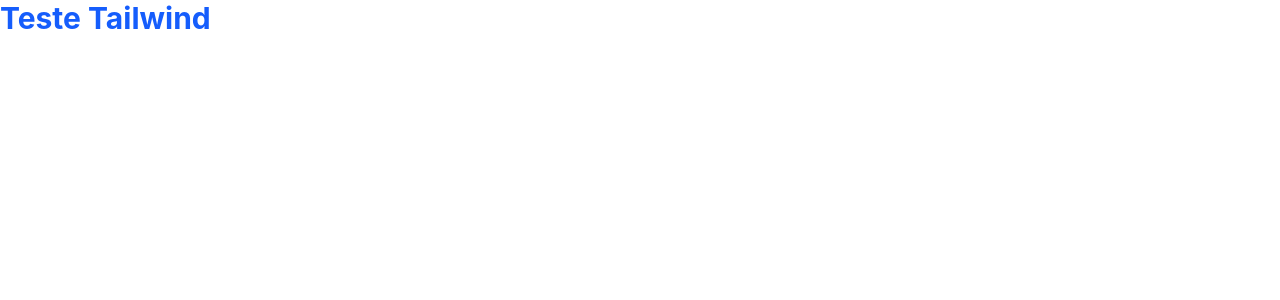
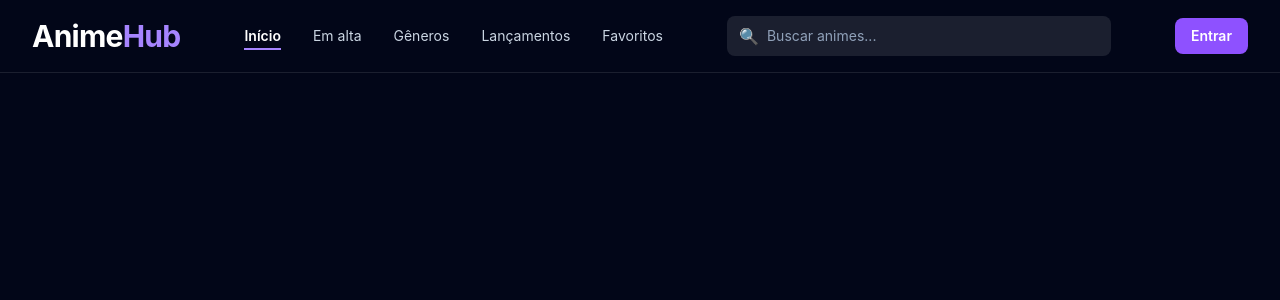
Before and after one commit to helobr12/anime-hub, a React (Vite) app: page / in a window 1280 px wide. Shown: the top 300 px of the page. Built offline with nearby package versions, Linux system fonts and the light colour scheme.

Commit message:
Cria cabeçalho com logo, navegação e busca

```diff
--- a/src/App.tsx
+++ b/src/App.tsx
@@ -1,4 +1,57 @@
 function App() {
-  return <h1 className="text-3xl font-bold text-blue-600">Teste Tailwind</h1>
+  return (
+    <div className="min-h-screen bg-slate-950 text-white">
+      <header className="border-b border-white/10">
+        <div className="mx-auto flex max-w-7xl items-center justify-between gap-6 px-4 py-4 md:px-6 lg:px-8">
+          <a href="#" className="text-2xl font-bold tracking-tight md:text-3xl">
+            Anime<span className="text-violet-400">Hub</span>
+          </a>
+
+          <nav className="hidden md:block">
+            <ul className="flex gap-5 text-sm text-slate-300 lg:gap-8">
+              <li><a href="#" className="border-b-2 border-violet-400 pb-1 font-semibold text-white">Início</a></li>
+              <li><a href="#" className="hover:text-white">Em alta</a></li>
+              <li><a href="#" className="hover:text-white">Gêneros</a></li>
+              <li><a href="#" className="hover:text-white">Lançamentos</a></li>
+              <li><a href="#" className="hover:text-white">Favoritos</a></li>
+            </ul>
+          </nav>
+
+          <div className="hidden flex-1 items-center rounded-lg bg-white/10 px-3 py-2 lg:flex lg:max-w-sm">
+            <span aria-hidden="true">🔍</span>
+            <input
+              type="search"
+              placeholder="Buscar animes..."
+              className="ml-2 w-full bg-transparent text-sm outline-none placeholder:text-slate-400"
+            />
+          </div>
+
+          <a href="#" className="hidden rounded-lg bg-violet-500 px-4 py-2 text-sm font-semibold hover:bg-violet-400 md:inline-block">
+            Entrar
+          </a>
+
+          <button aria-label="Abrir menu" className="md:hidden">
+            <span className="block h-0.5 w-7 bg-white"></span>
+            <span className="mt-1.5 block h-0.5 w-7 bg-white"></span>
+            <span className="mt-1.5 block h-0.5 w-7 bg-white"></span>
+          </button>
+        </div>
+
+        <div className="mx-auto max-w-7xl px-4 pb-4 md:px-6 lg:hidden">
+          <div className="flex items-center rounded-lg bg-white/10 px-3 py-2">
+            <span aria-hidden="true">🔍</span>
+            <input
+              type="search"
+              placeholder="Buscar animes..."
+              className="ml-2 w-full bg-transparent text-sm outline-none placeholder:text-slate-400"
+            />
+          </div>
+        </div>
+      </header>
+
+      <main></main>
+    </div>
+  )
 }
+
 export default App
```
